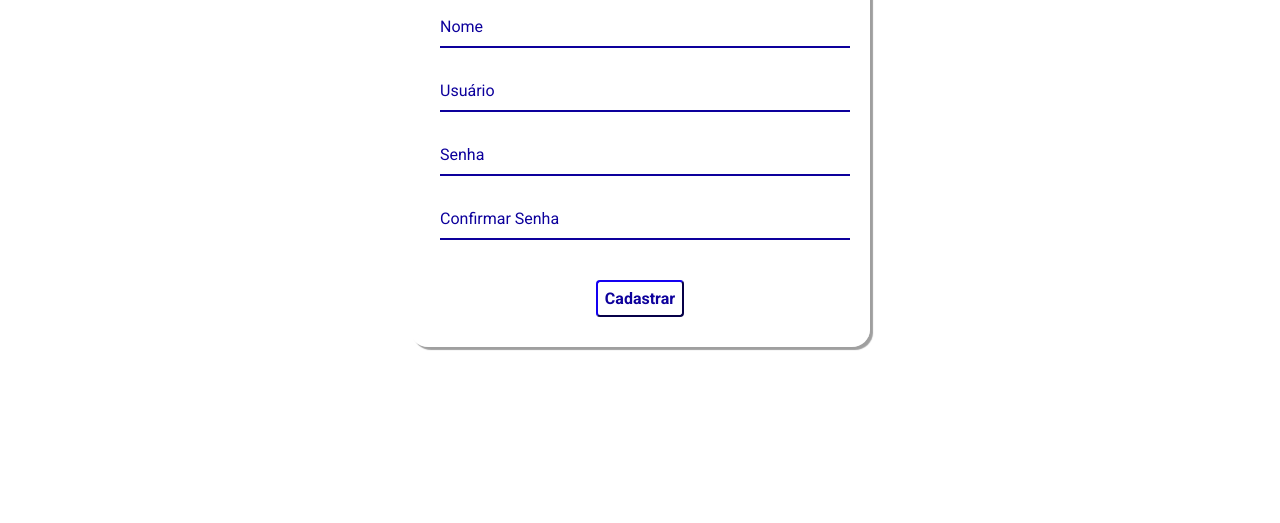
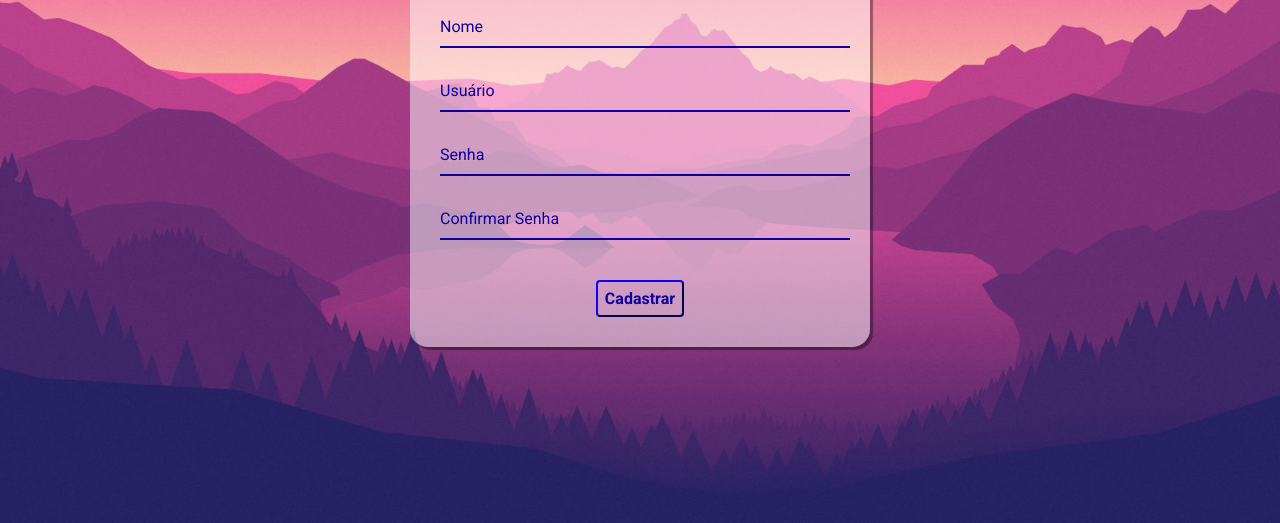
Before and after one commit to Alexandro-Pluma/gerenciador_tarefas, a plain HTML site: page cadastrar_usuario/index.html in a window 1280 px wide. Shown: the part 277-800 px from the top of the page. Drawn offline with Linux system fonts and the light colour scheme.

Commit message:
Update style.css

```diff
--- a/cadastrar_usuario/style.css
+++ b/cadastrar_usuario/style.css
@@ -7,7 +7,7 @@
 }
 
 body {
-  background-image: url(../login_usuario/image.jpg);
+  background-image: url(../image.jpg);
   background-repeat: no-repeat;
   background-size: cover;
   background-attachment: fixed
```
